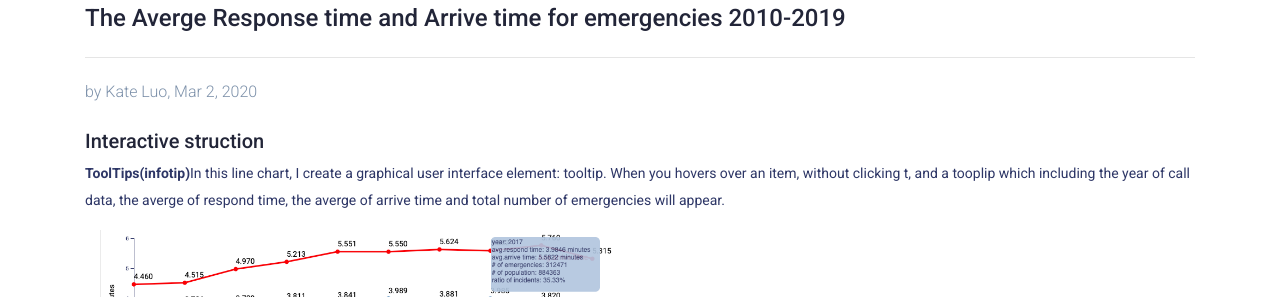
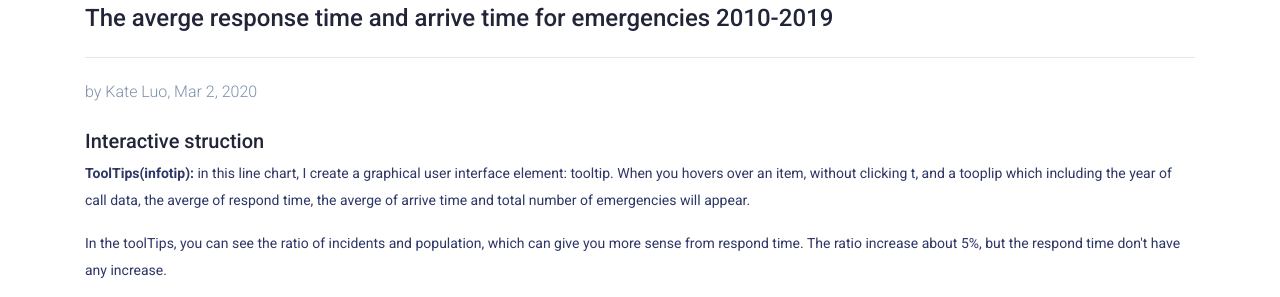
Before and after one commit to usf-cs360-spring2020/midterm-datalization, a plain HTML site: page prototypes/line-chart-d3.html in a window 1280 px wide. Shown: the part 471-768 px from the top of the page. Drawn offline with nearby package versions, Linux system fonts and the light colour scheme.

Commit message:
fix typo

```diff
--- a/prototypes/line-chart-d3.html
+++ b/prototypes/line-chart-d3.html
@@ -167,12 +167,13 @@
 			<div class="about-area sp">
 				<div class="container content-main">
 					<h2>Prototype</h2>
-					<h4>The Averge Response time and Arrive time for emergencies 2010-2019</h4>
+					<h4>The averge response time and arrive time for emergencies 2010-2019</h4>
 					<hr class="divider"\>
 					<h5 class="section-title left">by Kate Luo, Mar 2, 2020</h5>
           <h5>Interactive struction</h5>
-          <p><strong>ToolTips(infotip)</strong>In this line chart, I create a graphical user interface element: tooltip. When you hovers over an item, without clicking t, and a tooplip which
+          <p><strong>ToolTips(infotip): </strong>in this line chart, I create a graphical user interface element: tooltip. When you hovers over an item, without clicking t, and a tooplip which
           including the year of call data, the averge of respond time, the averge of arrive time and total number of emergencies will appear.</p>
+          <p>In the toolTips, you can see the ratio of incidents and population, which can give you more sense from respond time. The ratio increase about 5%, but the respond time don't have any increase.</p>
           <div class="col-md-6">
             <img src="../assets/img/prototypes/tooltips-instruction.png" alt="">
           </div>
@@ -192,7 +193,7 @@
         <hr>
         <h5>Interactive Instruction</h5>
 
-        <p><strong>Brush & Zoom</strong>In this line chart, I create a graphical user interface element: Brush & Zoom. Converted the Brush & Zoom area chart block to work with line charts and combining d3-brush and s2-zoom to implement focus + context.</p>
+        <p><strong>Brush & Zoom: </strong>in this line chart, I create a graphical user interface element: Brush & Zoom. Converted the Brush & Zoom area chart block to work with line charts and combining d3-brush and d3-zoom to implement focus + context.</p>
         <hr>
         <h5>D3 implementations(Brush & Zoom)</h5>
         <br>
```
Also changed, not shown: assets/img/prototypes/line-chart-after-feedback.png.
